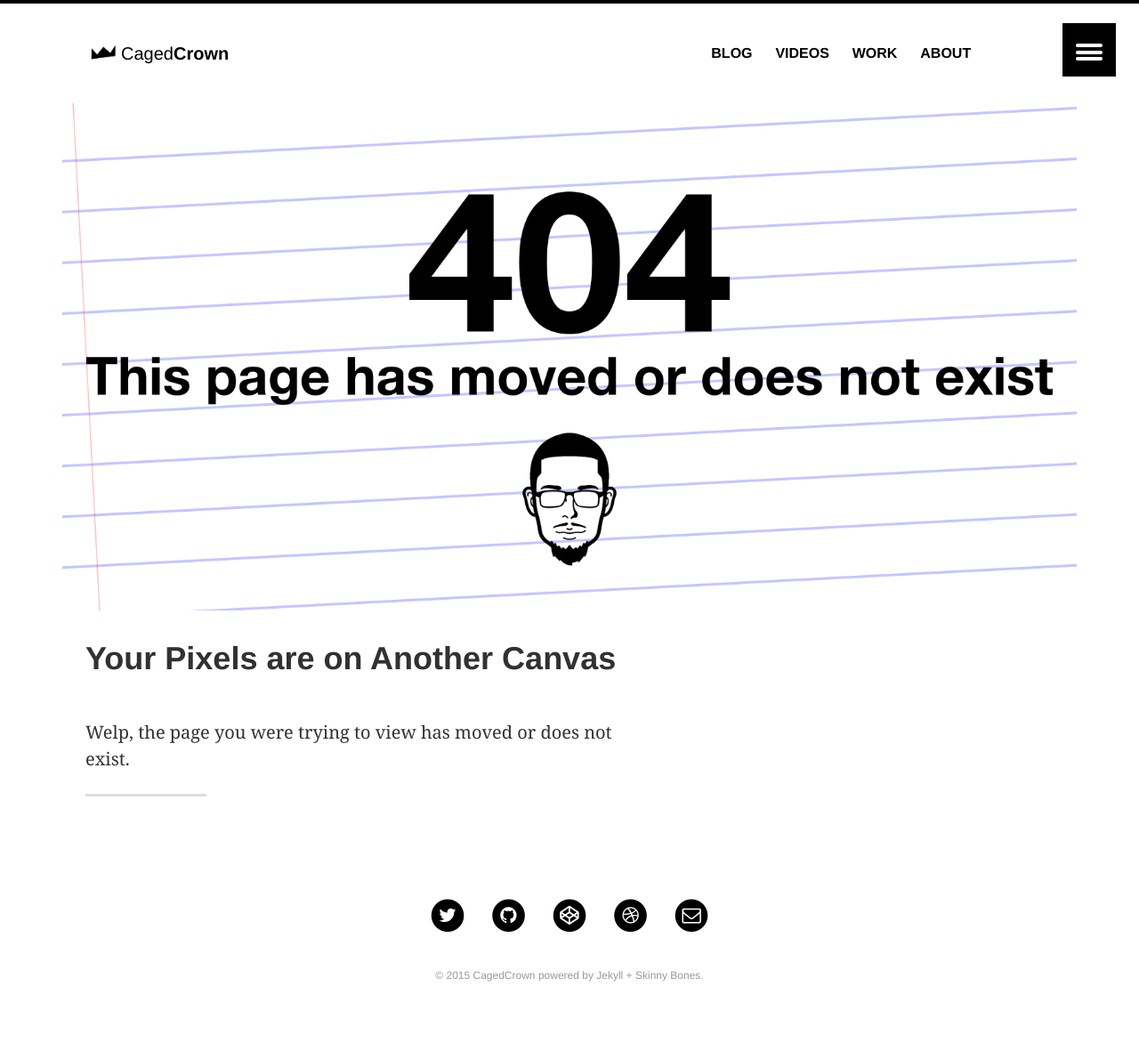
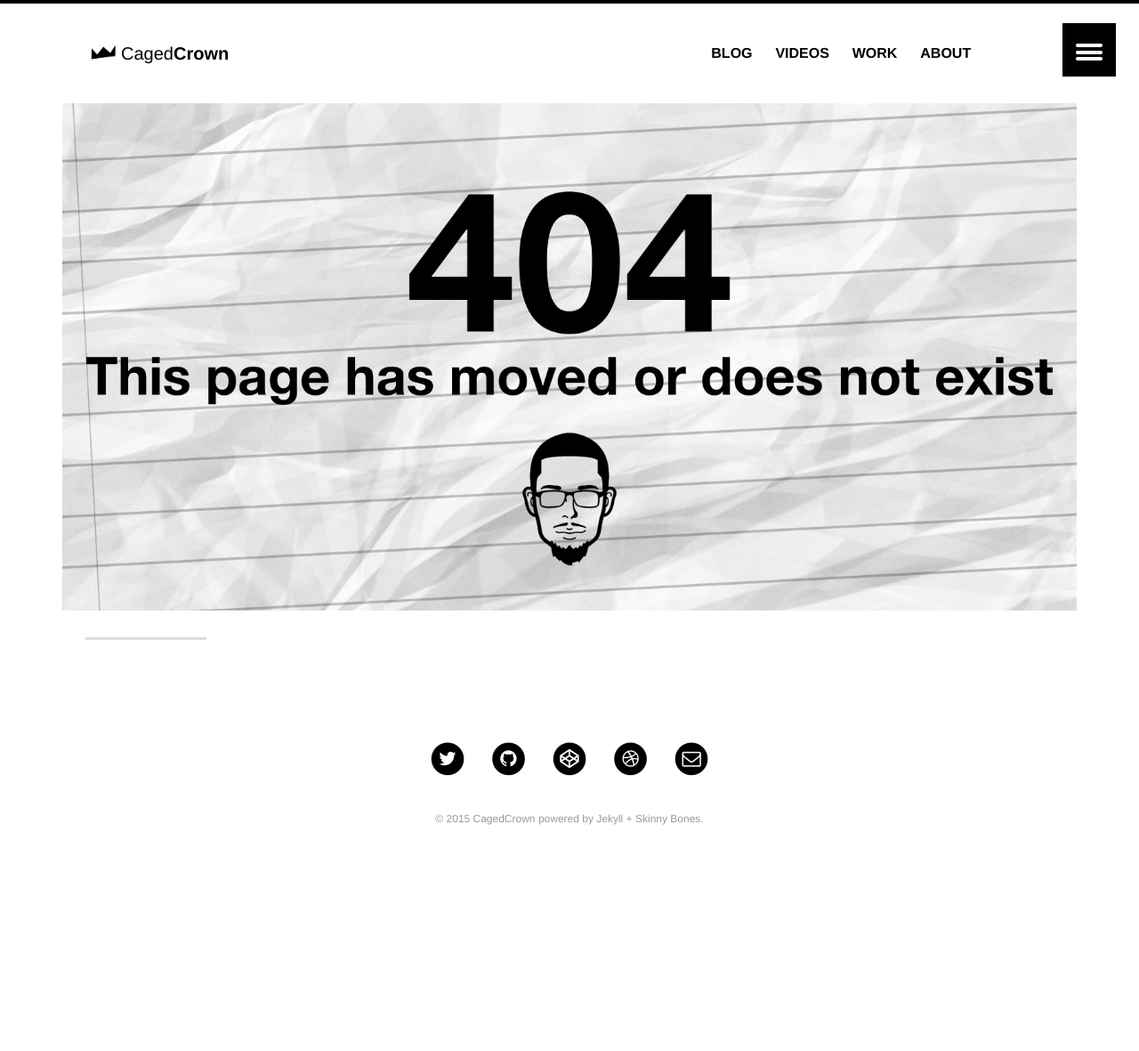
Before and after one commit to cagedcrown/cagedcrown.github.io, a Jekyll site: the page built from 404/index.md, in a window 1280 px wide. Shown: the whole page at 89% size. Built offline with Jekyll 4.4.1, drawn with Linux system fonts in a browser that asks for light colours; after the commit the page ends 1005 px from its top, so only the background shows below that.

Commit message:
added 404 page

```diff
--- a/404/index.md
+++ b/404/index.md
@@ -1,7 +1,7 @@
 ---
 layout: article
-title: "Your Pixels are on Another Canvas"
-excerpt: "Page not found. Your pixels are on another canvas."
+title:
+excerpt:
 image:
   feature: 404.jpg
   teaser:
@@ -10,5 +10,3 @@ ads: false
 share: false
 sitemap: false
 ---
-
-Welp, the page you were trying to view has moved or does not exist.
```
Also changed, not shown: images/404.jpg.
